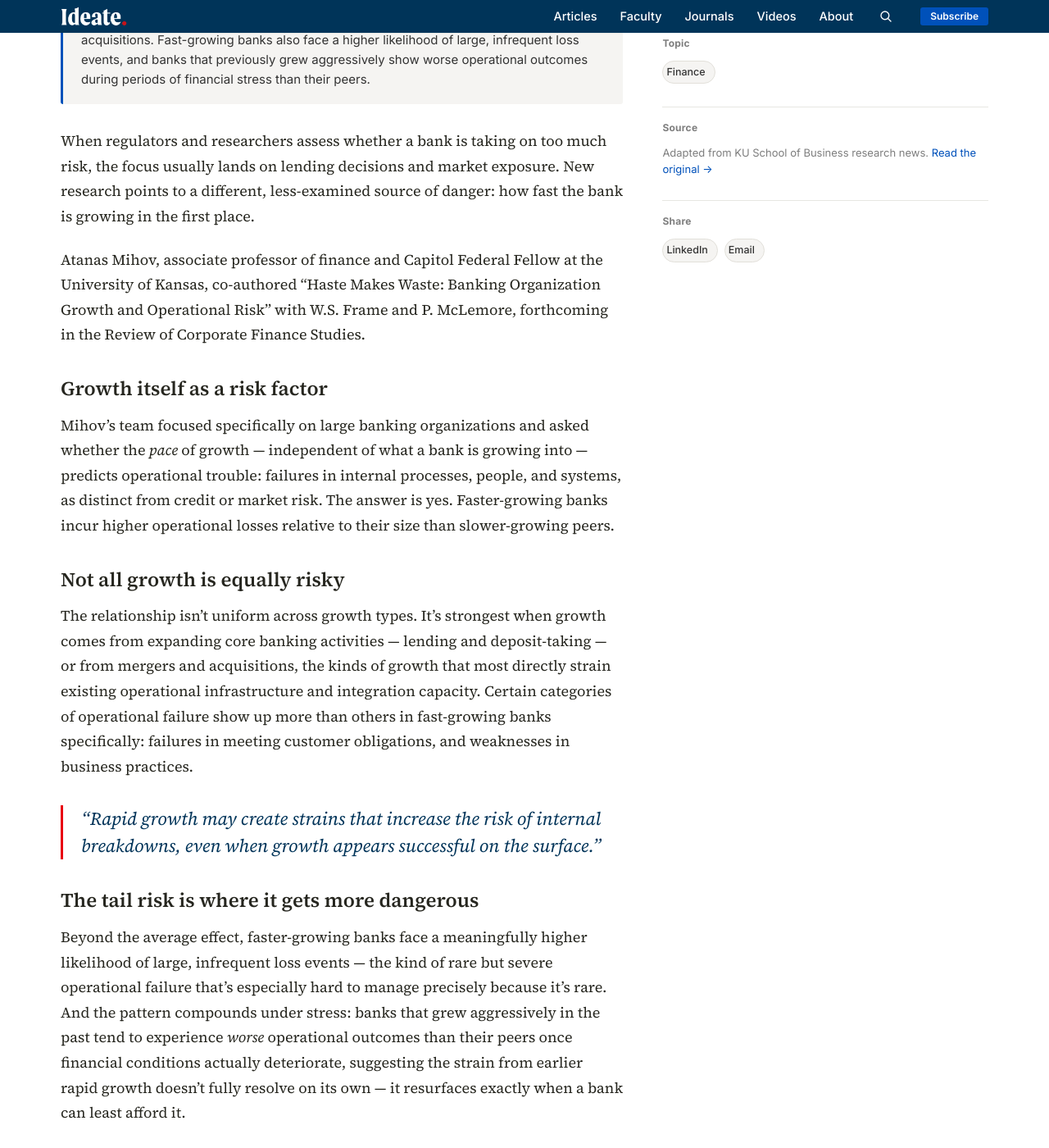
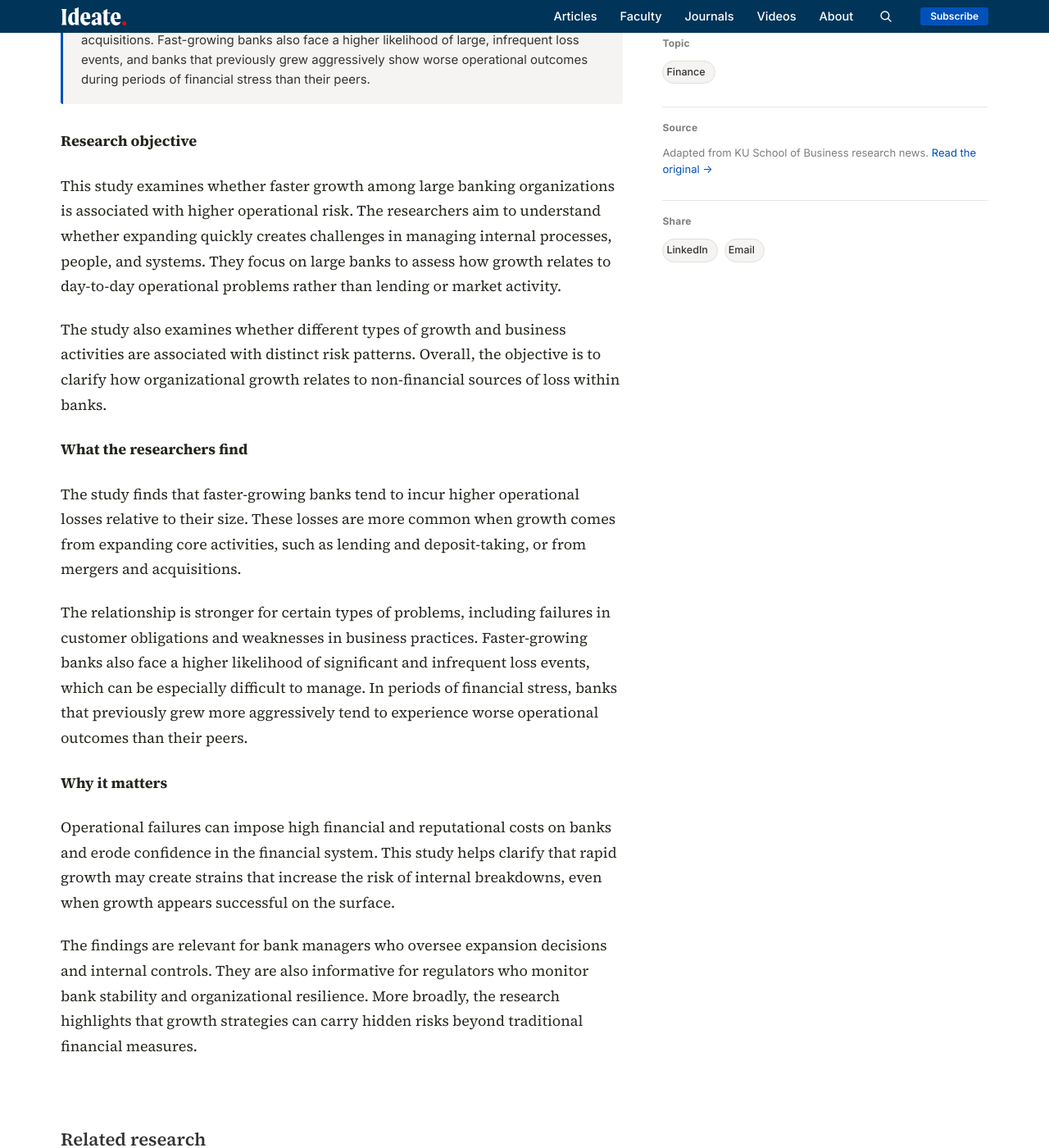
Before and after one commit to KUBschool/ideate, a Jekyll site: the page built from _articles/2025-01-01-bank-growth-operational-risk.md, in a window 1280 px wide and 1400 px high, scrolled down 1034 px. Shown: the whole window at 82% size. Built offline with Jekyll 4.4.1, drawn with Linux system fonts in a browser that asks for light colours; some of the changed text lies outside the part shown.

Commit message:
Update Article “2025-01-01-bank-growth-operational-risk”

```diff
--- a/_articles/2025-01-01-bank-growth-operational-risk.md
+++ b/_articles/2025-01-01-bank-growth-operational-risk.md
@@ -1,42 +1,41 @@
 ---
-title: "Banks that grow fast tend to break things — just not in the obvious places"
-dek: "Bank risk research usually looks at lending and market exposure. New research finds a bank's growth rate alone predicts a different kind of trouble: internal breakdowns in people, processes and systems."
+title: Banks that grow fast tend to break things — just not in the obvious places
+dek: "Bank risk research usually looks at lending and market exposure. New
+  research finds a bank's growth rate alone predicts a different kind of
+  trouble: internal breakdowns in people, processes and systems."
 topic: finance
 faculty:
   - atanas-mihov
-byline: "Atanas Mihov"
-date: 2025-01-01
+byline: Atanas Mihov
+date: 2026-05-01
+image: /assets/uploads/board-of-directors.jpeg
 image_tint: limestone
 featured: false
-source_url: "https://business.ku.edu/research-and-faculty/finance/research-insights"
-answer_box: >-
-  Research on large banking organizations finds faster-growing banks
-  incur higher operational losses relative to their size, with the
-  relationship strongest when growth comes from expanding core lending
-  and deposit activities or from mergers and acquisitions. Fast-growing
-  banks also face a higher likelihood of large, infrequent loss events,
-  and banks that previously grew aggressively show worse operational
-  outcomes during periods of financial stress than their peers.
+source_url: https://business.ku.edu/research-and-faculty/finance/research-insights
+answer_box: Research on large banking organizations finds faster-growing banks
+  incur higher operational losses relative to their size, with the relationship
+  strongest when growth comes from expanding core lending and deposit activities
+  or from mergers and acquisitions. Fast-growing banks also face a higher
+  likelihood of large, infrequent loss events, and banks that previously grew
+  aggressively show worse operational outcomes during periods of financial
+  stress than their peers.
+journal: The Review of Corporate Finance Studies
+journal_url: https://academic.oup.com/rcfs/article-abstract/15/2/427/8063630
 ---
+#### Research objective
 
-When regulators and researchers assess whether a bank is taking on too much risk, the focus usually lands on lending decisions and market exposure. New research points to a different, less-examined source of danger: how fast the bank is growing in the first place.
+This study examines whether faster growth among large banking organizations is associated with higher operational risk. The researchers aim to understand whether expanding quickly creates challenges in managing internal processes, people, and systems. They focus on large banks to assess how growth relates to day-to-day operational problems rather than lending or market activity.
 
-Atanas Mihov, associate professor of finance and Capitol Federal Fellow at the University of Kansas, co-authored "Haste Makes Waste: Banking Organization Growth and Operational Risk" with W.S. Frame and P. McLemore, forthcoming in the Review of Corporate Finance Studies.
+The study also examines whether different types of growth and business activities are associated with distinct risk patterns. Overall, the objective is to clarify how organizational growth relates to non-financial sources of loss within banks.
 
-## Growth itself as a risk factor
+#### What the researchers find
 
-Mihov's team focused specifically on large banking organizations and asked whether the *pace* of growth — independent of what a bank is growing into — predicts operational trouble: failures in internal processes, people, and systems, as distinct from credit or market risk. The answer is yes. Faster-growing banks incur higher operational losses relative to their size than slower-growing peers.
+The study finds that faster-growing banks tend to incur higher operational losses relative to their size. These losses are more common when growth comes from expanding core activities, such as lending and deposit-taking, or from mergers and acquisitions.
 
-## Not all growth is equally risky
+The relationship is stronger for certain types of problems, including failures in customer obligations and weaknesses in business practices. Faster-growing banks also face a higher likelihood of significant and infrequent loss events, which can be especially difficult to manage. In periods of financial stress, banks that previously grew more aggressively tend to experience worse operational outcomes than their peers.
 
-The relationship isn't uniform across growth types. It's strongest when growth comes from expanding core banking activities — lending and deposit-taking — or from mergers and acquisitions, the kinds of growth that most directly strain existing operational infrastructure and integration capacity. Certain categories of operational failure show up more than others in fast-growing banks specifically: failures in meeting customer obligations, and weaknesses in business practices.
+#### Why it matters
 
-> "Rapid growth may create strains that increase the risk of internal breakdowns, even when growth appears successful on the surface."
+Operational failures can impose high financial and reputational costs on banks and erode confidence in the financial system. This study helps clarify that rapid growth may create strains that increase the risk of internal breakdowns, even when growth appears successful on the surface.
 
-## The tail risk is where it gets more dangerous
-
-Beyond the average effect, faster-growing banks face a meaningfully higher likelihood of large, infrequent loss events — the kind of rare but severe operational failure that's especially hard to manage precisely because it's rare. And the pattern compounds under stress: banks that grew aggressively in the past tend to experience *worse* operational outcomes than their peers once financial conditions actually deteriorate, suggesting the strain from earlier rapid growth doesn't fully resolve on its own — it resurfaces exactly when a bank can least afford it.
-
-## A risk that looks fine until it doesn't
-
-The core caution here is that operational fragility from rapid growth is largely invisible in the metrics a bank typically reports as success — assets under management, market share, revenue growth all look healthy while the underlying strain builds. For bank managers overseeing expansion, the findings argue for treating growth pace itself as a risk factor requiring its own internal controls, not just a business outcome to celebrate. For regulators monitoring financial stability, the results offer a concrete, measurable signal — growth rate — worth weighing alongside the traditional indicators of bank soundness.
+The findings are relevant for bank managers who oversee expansion decisions and internal controls. They are also informative for regulators who monitor bank stability and organizational resilience. More broadly, the research highlights that growth strategies can carry hidden risks beyond traditional financial measures.
```
Also changed, not shown: assets/uploads/board-of-directors.jpeg (added).
